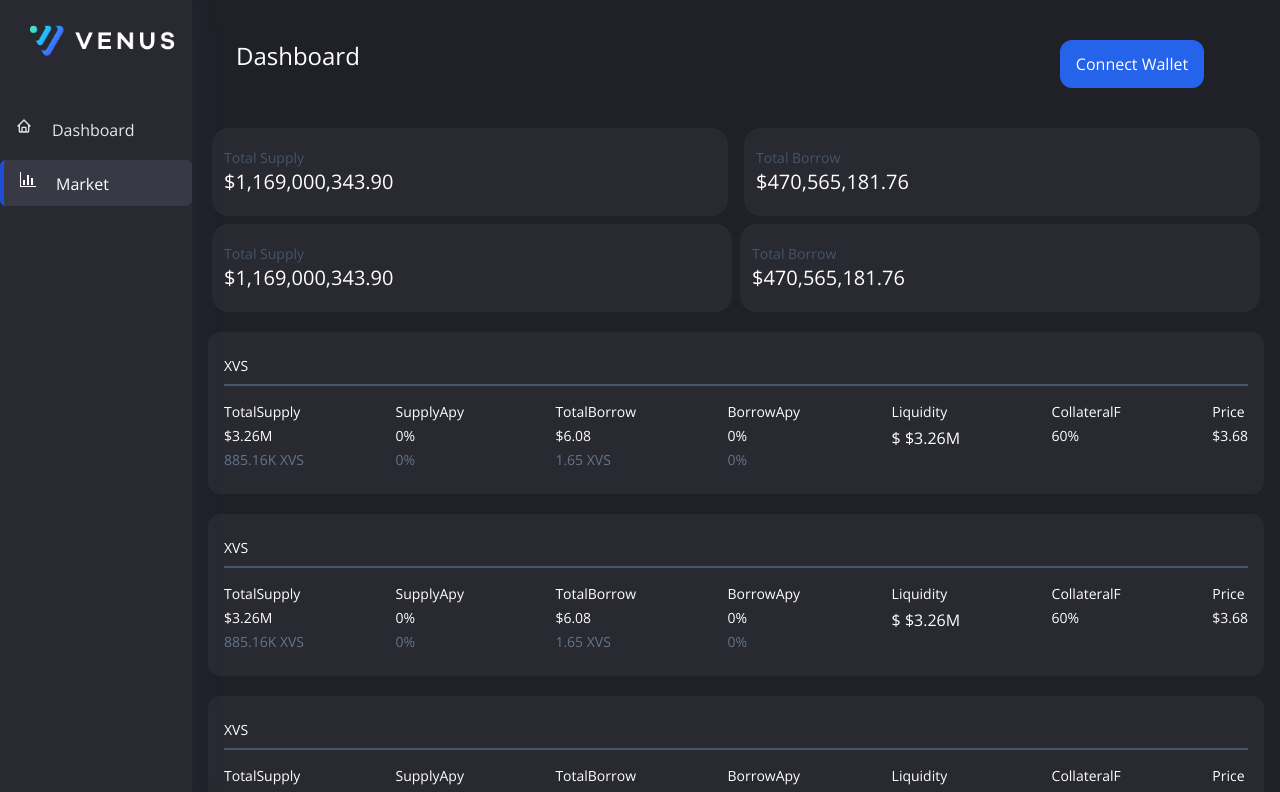
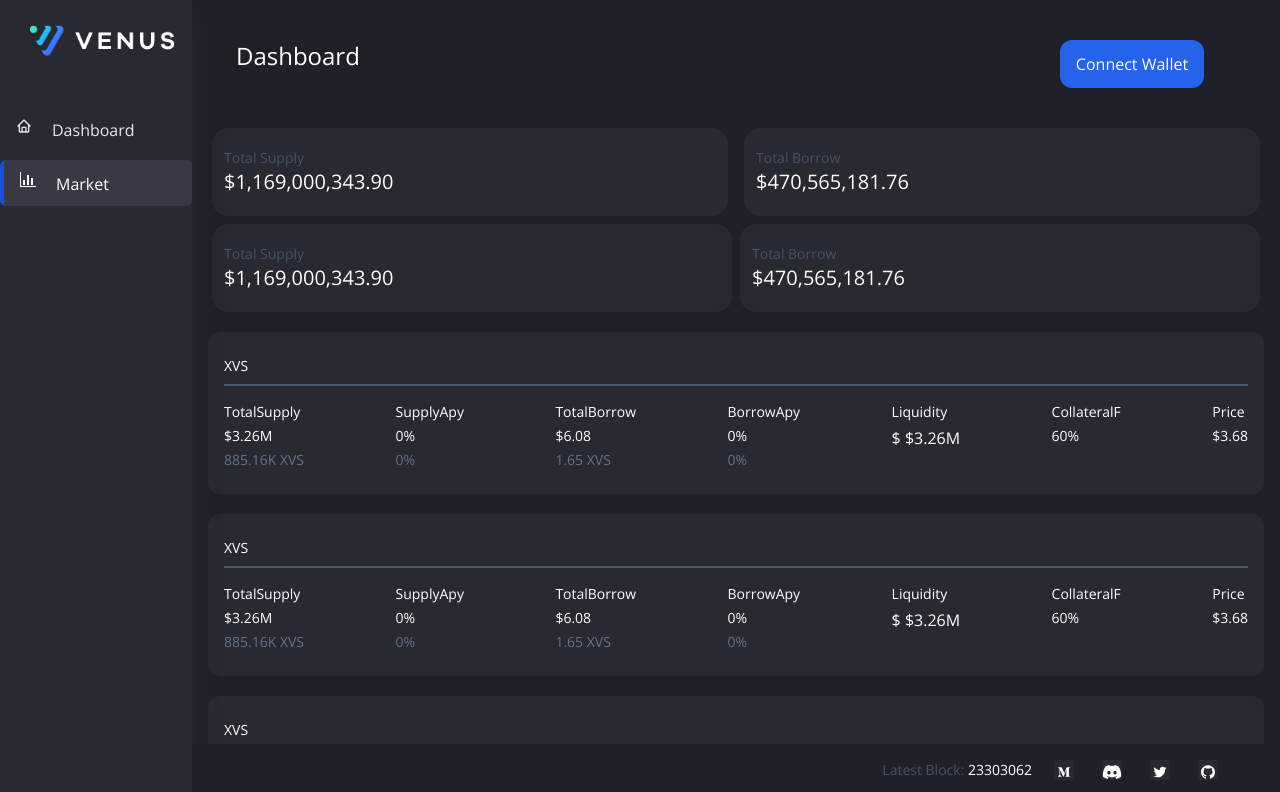
Before and after one commit to NAEEMGHADAI/tailwind-dashboard, a React (Create React App) app: page /market in a window 1280 px wide. Shown: the top 792 px of the page. Built offline with nearby package versions, Linux system fonts and the light colour scheme.

Commit message:
Footer Added

```diff
--- a/src/App.js
+++ b/src/App.js
@@ -3,7 +3,7 @@
 // import { FiSettings } from "react-icons/fi";
 import "./App.css";
 import { Dashboard, Market } from "./pages/index";
-import { Sidebar, Navbar } from "./Components/index";
+import { Sidebar, Navbar, Footer } from "./Components/index";
 
 import { useStateContext } from "./context/ContextProvider";
 
@@ -45,12 +45,15 @@
 							<Navbar />
 						</div>
 
-						<div className={screenSize <= 786 ? "mt-28" : "mt-5"}>
+						<div className={screenSize <= 786 ? "mt-28" : "mt-5 mb-20"}>
 							<Routes>
 								<Route path="/" element={<Dashboard />} />
 								<Route path="/dashboard" element={<Dashboard />} />
 								<Route path="/market" element={<Market />} />
 							</Routes>
+						</div>
+						<div className="fixed bottom-0 text-white bg-main-dark-bg h-14 navbar w-full">
+							<Footer />
 						</div>
 					</div>
 				</div>
--- /dev/null
+++ b/src/Components/Footer.jsx
@@ -0,0 +1,54 @@
+import React from "react";
+import {
+	AiOutlineMedium,
+	AiOutlineTwitter,
+	AiOutlineGithub,
+} from "react-icons/ai";
+import { FaDiscord } from "react-icons/fa";
+import { Link } from "react-router-dom";
+
+const Footer = () => {
+	return (
+		<div className="flex justify-end sm:mr-60 mt-2">
+			<div className="flex">
+				<p className="text-sm w-fit mt-2 pr-2">
+					<span className="text-slate-600">Latest Block:</span> 23303062
+				</p>
+
+				<div className="flex justify-around w-48 mt-2">
+					<div className="">
+						<Link to="https://medium.com/@Venus_protocol">
+							<AiOutlineMedium
+								size="20"
+								className="pt-1 bg-secondary-dark-bg"
+							/>
+						</Link>
+					</div>
+					<div>
+						<Link to="https://discord.com/invite/pTQ9EBHYtF">
+							<FaDiscord size="20" className="pt-1 bg-secondary-dark-bg" />
+						</Link>
+					</div>
+					<div>
+						<Link to="https://twitter.com/VenusProtocol">
+							<AiOutlineTwitter
+								size="20"
+								className="pt-1 bg-secondary-dark-bg"
+							/>
+						</Link>
+					</div>
+					<div>
+						<Link to="https://github.com/VenusProtocol/">
+							<AiOutlineGithub
+								size="20"
+								className="pt-1 bg-secondary-dark-bg"
+							/>
+						</Link>
+					</div>
+				</div>
+			</div>
+		</div>
+	);
+};
+
+export default Footer;
--- a/src/Components/index.jsx
+++ b/src/Components/index.jsx
@@ -7,3 +7,4 @@
 export { default as MarketHeadline } from "./MarketHeadline";
 export { default as MarketTable } from "./MarketTable";
 export { default as TableInDataFormat } from "./TableInDataFormat";
+export { default as Footer } from "./Footer";
```
